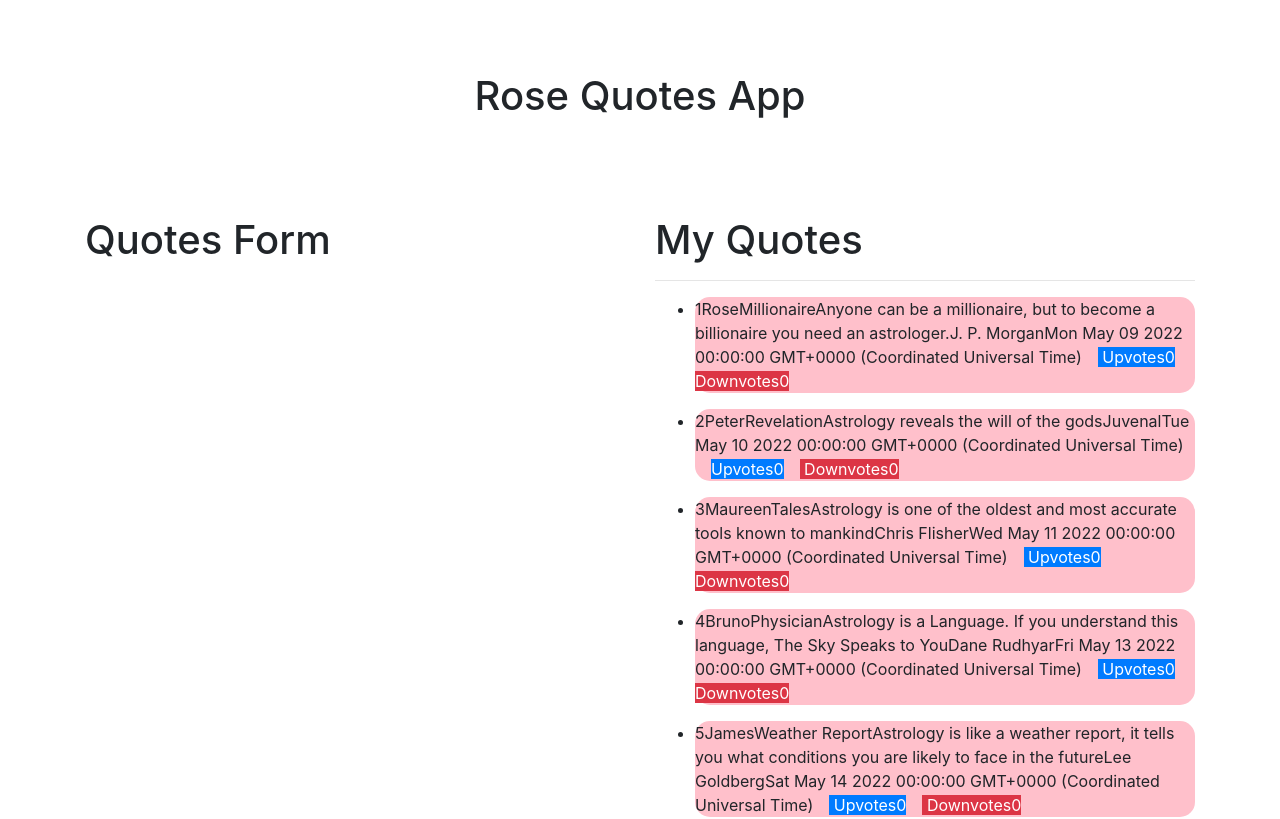
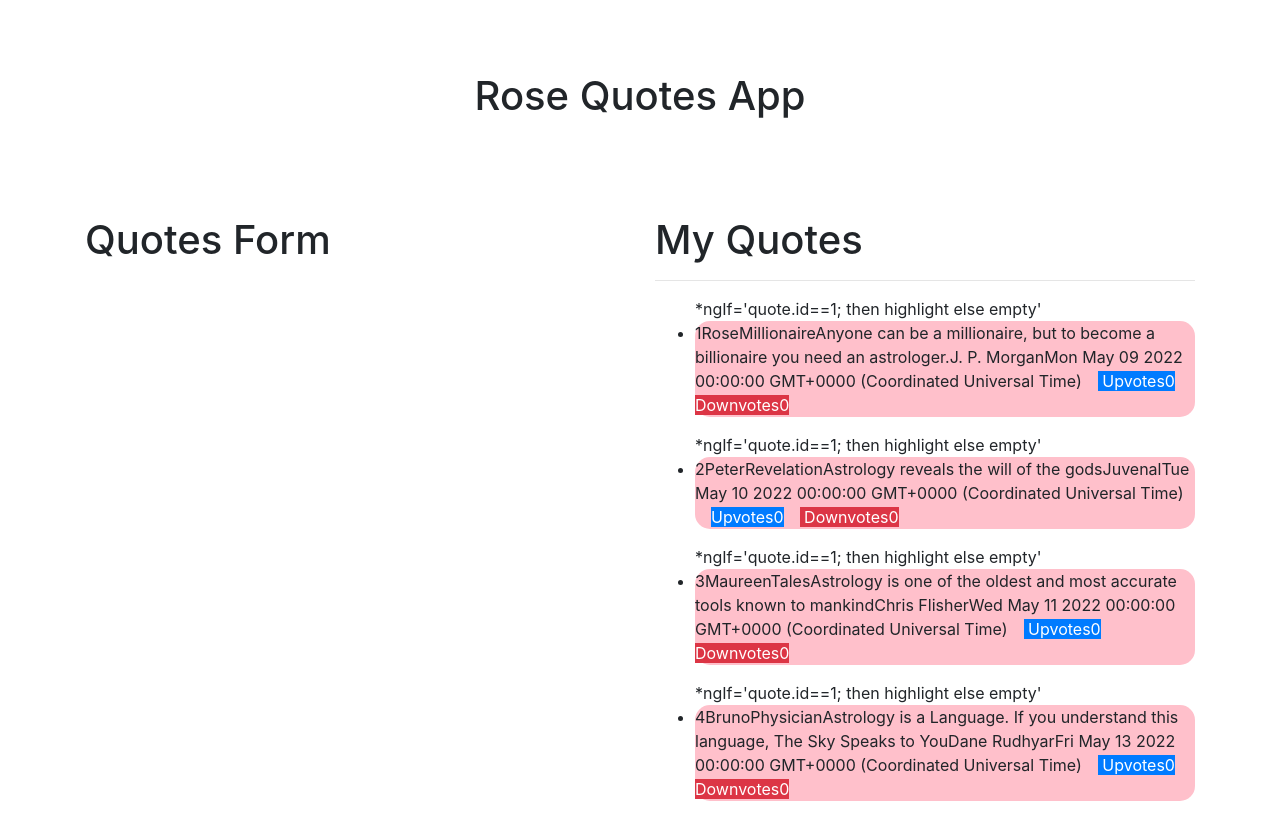
Before and after one commit to rossyvee/Angular-quotes-app, an Angular app: page / in a window 1280 px wide. Shown: the top 819 px of the page. Built offline with nearby package versions, Linux system fonts and the light colour scheme.

Commit message:
adding angular template to the workspace

```diff
--- a/src/app/quotes/quotes.component.html
+++ b/src/app/quotes/quotes.component.html
@@ -2,6 +2,10 @@
     <h1>My Quotes</h1>
     <hr>
     <ul *ngFor='let quote of quotes'>
+      <div class="div"> *ngIf='quote.id==1; then highlight else empty'</div>
+      <ng-template>
+
+      </ng-template>
         <li appHighlight>
            <span>{{quote.id}}</span>
           <span>{{quote.name}}</span>
```
